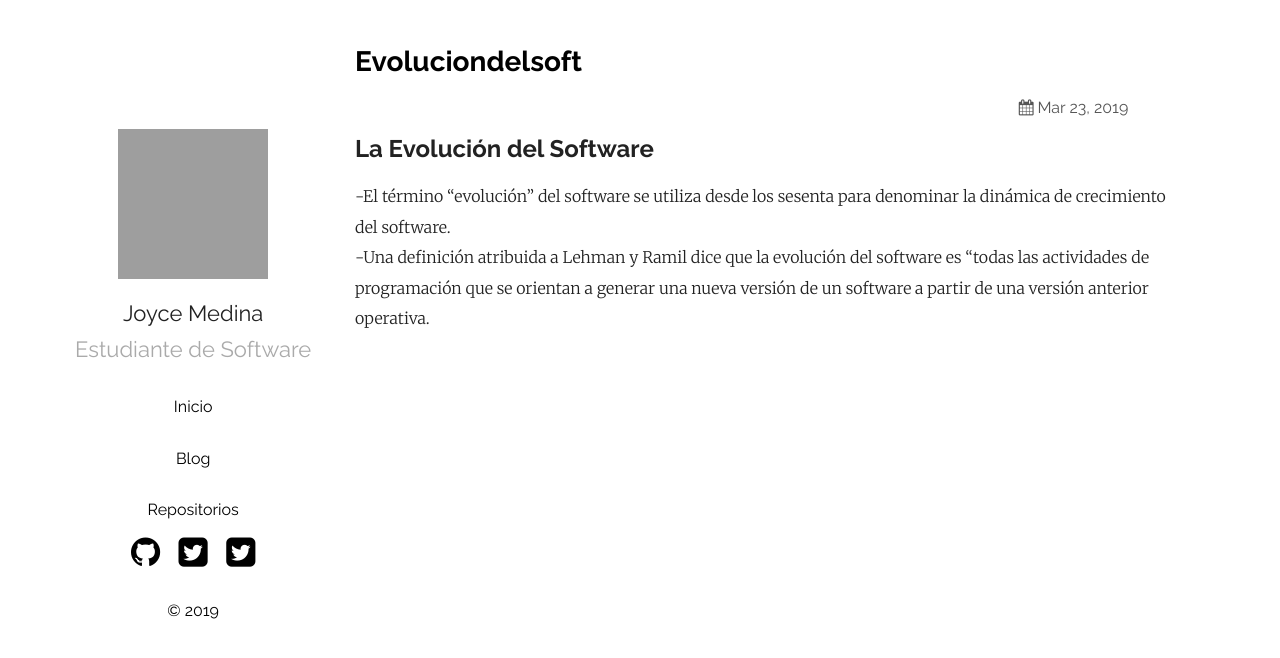
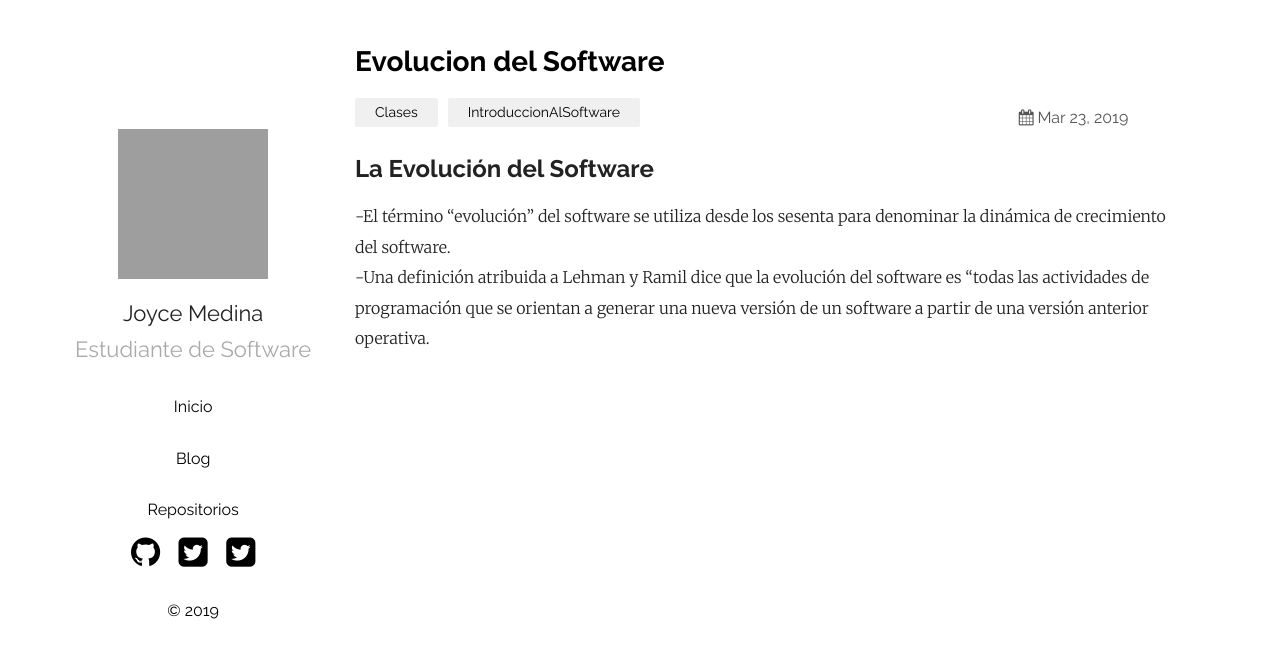
Before and after one commit to DaveNPlay/blo4, a Jekyll site: the page built from _posts/2019-03-23-EvoluciondelSoft.markdown, in a window 1280 px wide. Shown: the top 658 px of the page. Built offline with Jekyll 4.4.1, drawn with Linux system fonts in a browser that asks for light colours; our own code applies the rules of GitHub Pages for plain Markdown files; grey boxes are pictures that could not be loaded.

Commit message:
Update 2019-03-23-EvoluciondelSoft.markdown

```diff
--- a/_posts/2019-03-23-EvoluciondelSoft.markdown
+++ b/_posts/2019-03-23-EvoluciondelSoft.markdown
@@ -1,3 +1,9 @@
+---
+layout: post
+title:  "Evolucion del Software"
+date:   2019-03-23 21:03:36 +0530
+categories: Clases IntroduccionAlSoftware
+---
 <h2>La Evolución del Software</h2>
   <p>-El término “evolución” del software se utiliza desde los sesenta para denominar la dinámica de crecimiento del software.<br>
   -Una definición atribuida a Lehman y Ramil dice que la evolución del software es “todas las actividades de programación que se orientan a generar una nueva versión de un software a partir de una versión anterior operativa. </p>
```
